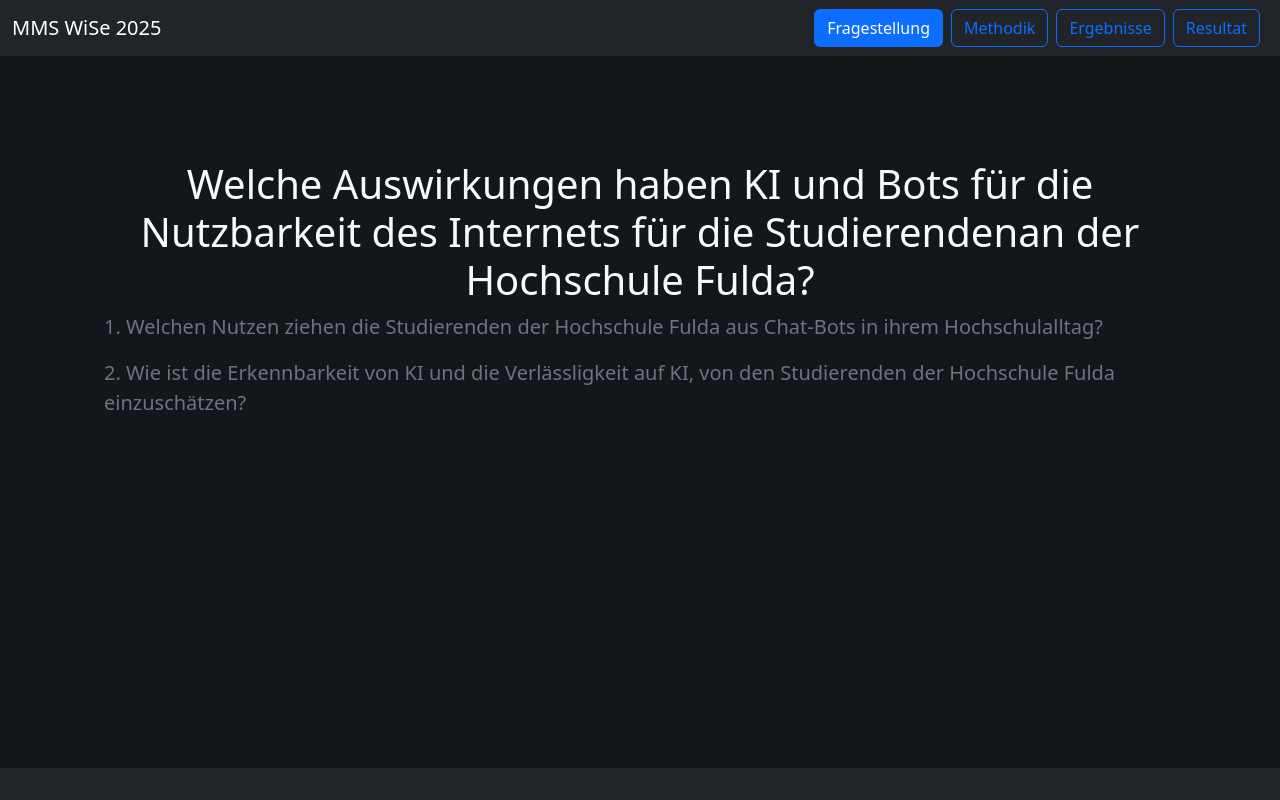
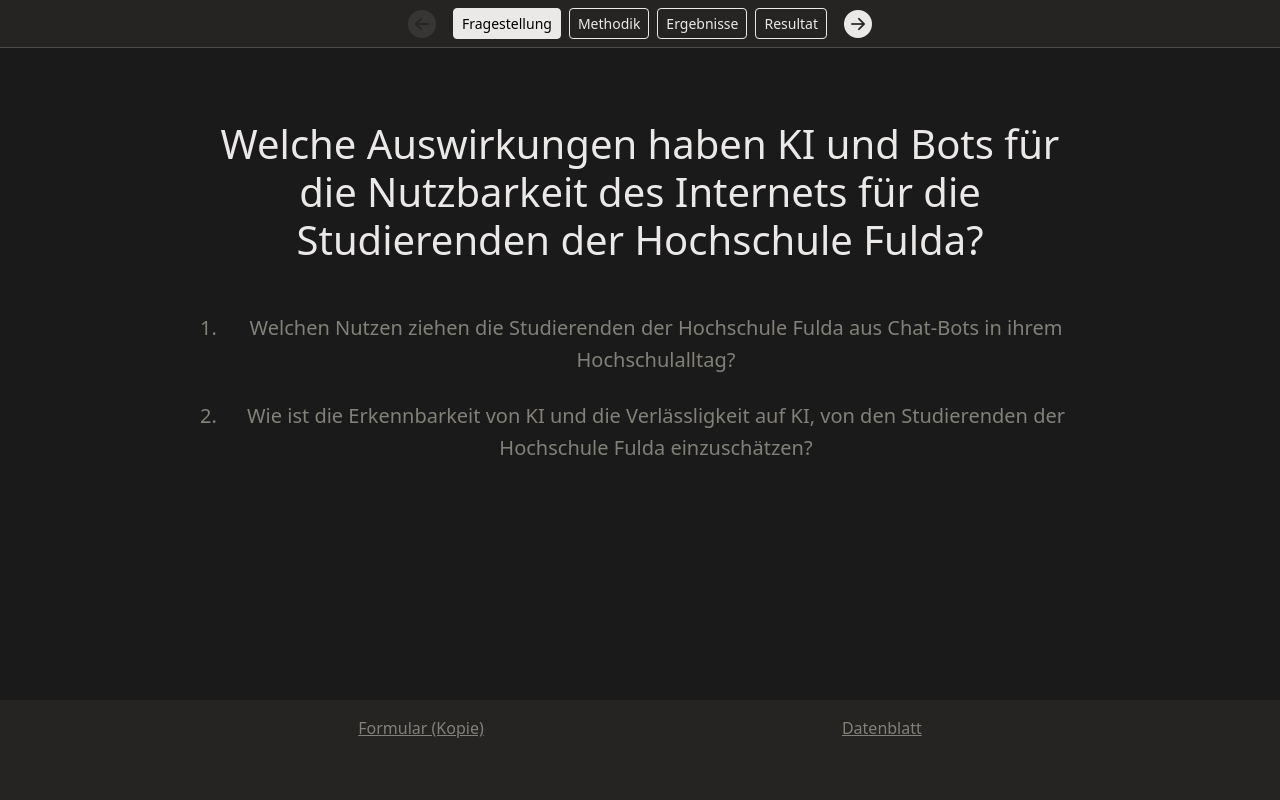
Before and after one commit to ItamiOfficial/mms, a website built with Vite: page index.html in a window 1280 px wide. Built offline with nearby package versions, Linux system fonts and the light colour scheme.

Commit message:
Added Some Pictures and also modified Methodik (aber der text ist glaube noch der falsche, nehmlich der ausem expose)

```diff
--- a/index.html
+++ b/index.html
@@ -9,28 +9,36 @@
 </head>
 
 <body>
-	<nav class="navbar navbar-expand-lg navbar-dark bg-dark mb-4">
-		<div class="container-fluid">
-			<a class="navbar-brand" href="#">MMS WiSe 2025</a>
-			<div class="d-flex" id="nav-container">
-				<a href="#" class="btn btn-outline-primary me-2 section-toggle"
-					data-target="section-fragestellung">Fragestellung</a>
-				<a href="#" class="btn btn-outline-primary me-2 section-toggle"
-					data-target="section-methodik">Methodik</a>
-				<a href="#" class="btn btn-outline-primary me-2 section-toggle"
-					data-target="section-ergebnisse">Ergebnisse</a>
-				<a href="#" class="btn btn-outline-primary me-2 section-toggle"
-					data-target="section-resultat">Resultat</a>
+	<nav class="navbar navbar-expand-lg  mb-4 sticky-top">
+
+			<div class="d-flex align-items-center mx-auto">
+				<button id="prev-btn" class="btn btn-link text-primary p-0 me-3">
+					<i class="bi bi-arrow-left-circle-fill fs-3"></i>
+				</button>
+
+				<div id="nav-container" class="d-flex">
+					<a href="#" class="btn btn-outline-primary btn-sm me-2 section-toggle" data-target="section-fragestellung">Fragestellung</a>
+					<a href="#" class="btn btn-outline-primary btn-sm me-2 section-toggle" data-target="section-methodik">Methodik</a>
+					<a href="#" class="btn btn-outline-primary btn-sm me-2 section-toggle" data-target="section-ergebnisse">Ergebnisse</a>
+					<a href="#" class="btn btn-outline-primary btn-sm section-toggle" data-target="section-resultat">Resultat</a>
+				</div>
+
+				<button id="next-btn" class="btn btn-link text-primary p-0 ms-3">
+					<i class="bi bi-arrow-right-circle-fill fs-3"></i>
+				</button>
 			</div>
+
+
 		</div>
 	</nav>
 
 	<div id="content">
+		<!-- Section: Fragestellung-->
 		<div id="section-fragestellung" class="content-section">
-			<main class="px-3 text-center text-light">
+			<main>
 				<h1> Welche Auswirkungen haben KI und
 					Bots für die Nutzbarkeit des Internets
-					für die Studierendenan der Hochschule Fulda?
+					für die Studierenden der Hochschule Fulda?
 				</h1>
 				<div class="lead">
     				<ol class="text-secondary">
@@ -48,22 +56,45 @@
 			</main>
 		</div>
 
-		<div id="section-methodik" class="content-section" style="display:none;">Methodik Inhalt...</div>
+		<!-- Section: Methodik-->
+		<div id="section-methodik" class="content-section" style="display:none;">
+			<main>
+				<h1>
+					Methodik
+				</h1>
+				<p>
+					Wir stützen uns auf die inhaltliche Analyse von bereits existierenden Studien.
+					Hierfür haben wir zum Thema passende Arbeiten ausgewählt und durchgearbeitet.
+					Im Anschluss führen wir eine Befragung mittels Online-Survey durch, um quantitative Daten zu erhalten.
+				</p>
+				<p>
+					Da die Zielgruppe unserer Studie die Studierenden der Hochschule Fulda sind, werden eben nur diese befragt.
+					Die Teilnehmer:innen geben ihr Alter, Geschlecht, ihren Fachbereich und ihr Fachsemester an; die Erhebung erfolgt anonym.
+					Der Fragebogen behandelt das Empfinden verschiedener Emotionen der Teilnehmer:innen im Netz und wie sich dieses seit der
+					breiten Verfügbarkeit von KI-Tools verändert hat.
+				</p>
+				<p>
+					Aufgrund der Distributionslogistik ist es nicht ausgeschlossen, dass Teilnehmer:innen mehrmals den Fragebogen einreichen.
+				</p>
+			</main>
+		</div>
+
+		<!-- Section: Ergebnisse-->
 		<div id="section-ergebnisse" class="content-section" style="display:none;">Ergebnisse Inhalt...</div>
+
+		<!-- Section: Resultat-->
 		<div id="section-resultat" class="content-section" style="display:none;">Resultat Inhalt...</div>
 	</div>
 
 
-	<footer class="footer fixed-bottom mt-auto bg-dark py-3">
-		<div class="container">
-			<span class="text-body-secondary">
-
-			</span>
+	<footer class="footer fixed-bottom mt-auto py-3">
+		<div class="">
+			<div class="d-flex justify-content-evenly align-items-baseline text-secondary">
+				<div><a class="text-reset" href="https://forms.gle/dPxbQRtEkoaMBhRC7"> Formular (Kopie)</a></div>
+				<div><a class="text-reset" href="https://docs.google.com/spreadsheets/d/1DTj0n54bbfVBOPzegcfuzZNaOBP8rov7QO9IBUpdaLY/edit?usp=sharing"> Datenblatt </a></div>
+			</div>
 		</div>
 	</footer>
-
-
-
 
 	<script type="module" src="/src/main.ts"></script>
 </body>
--- a/package.json
+++ b/package.json
@@ -15,6 +15,8 @@
   },
   "dependencies": {
     "bootstrap": "^5.3.8",
+    "bootstrap-icons": "^1.13.1",
+    "i": "^0.3.7",
     "p5": "^2.2.0",
     "sass": "^1.97.3"
   }
--- a/src/main.ts
+++ b/src/main.ts
@@ -1,36 +1,91 @@
 import { createGraph, mockData } from "./graph/graph";
+import 'bootstrap-icons/font/bootstrap-icons.css'
 import '../styling/custom.scss';
 
+let lastIndex = 0;
+
 const initNavigation = () => {
-    const toggleButtons = document.querySelectorAll<HTMLAnchorElement>('.section-toggle');
+    const toggleButtons = Array.from(document.querySelectorAll<HTMLAnchorElement>('.section-toggle'));
     const sections = document.querySelectorAll<HTMLElement>('.content-section');
+    const prevBtn = document.getElementById('prev-btn') as HTMLButtonElement;
+    const nextBtn = document.getElementById('next-btn') as HTMLButtonElement;
 
-    toggleButtons.forEach(button => {
+    // Eine Hilfsfunktion für den sauberen Wechsel
+    const switchSection = (targetId: string, newIndex: number) => {
+        sections.forEach(s => {
+            s.classList.remove('slide-in-right', 'slide-in-left');
+            s.style.display = 'none';
+        });
+
+        const target = document.getElementById(targetId);
+        if (target) {
+            const directionClass = newIndex >= lastIndex ? 'slide-in-right' : 'slide-in-left';
+
+            target.style.display = 'block';
+            // Wir nutzen einen winzigen Timeout (10ms), damit der Browser
+            // merkt, dass das Element jetzt da ist und die Animation startet.
+            setTimeout(() => {
+                target.classList.add(directionClass);
+            }, 10);
+
+            lastIndex = newIndex
+        }
+    };
+
+    toggleButtons.forEach((button, index) => {
         button.addEventListener('click', (e: MouseEvent) => {
-            // disable ahref default behaviour moving to '#'
             e.preventDefault();
-
             const targetId = button.getAttribute('data-target');
             if (!targetId) return;
 
-            // hide all sections
-            sections.forEach(section => {
-                section.style.display = 'none';
-            });
+            // Nutze die neue Animations-Funktion
+            switchSection(targetId, index);
 
-            // enable target section
-            const targetSection = document.getElementById(targetId);
-            if (targetSection) {
-                targetSection.style.display = 'block';
-            }
-
-            // Set active to current button
             toggleButtons.forEach(btn => btn.classList.remove('active'));
             button.classList.add('active');
+
+            updateArrowVisibility();
         });
     });
 
-    toggleButtons[0].click();
+    const navigate = (direction: number) => {
+        const currentIndex = toggleButtons.findIndex(btn => btn.classList.contains('active'));
+        const newIndex = currentIndex + direction;
+
+        if (newIndex >= 0 && newIndex < toggleButtons.length) {
+            toggleButtons[newIndex].click();
+
+            // WICHTIG: Wenn du Scrollen innerhalb von #content hast:
+            const content = document.getElementById('content');
+            content?.scrollTo({ top: 0, behavior: 'smooth' });
+        }
+    };
+
+    // ... Rest deiner updateArrowVisibility, prevBtn, nextBtn und keydown bleibt gleich ...
+
+    const updateArrowVisibility = () => {
+        const currentIndex = toggleButtons.findIndex(btn => btn.classList.contains('active'));
+        if (prevBtn) {
+            prevBtn.disabled = currentIndex === 0;
+            prevBtn.style.opacity = currentIndex === 0 ? '0.2' : '1';
+        }
+        if (nextBtn) {
+            nextBtn.disabled = currentIndex === toggleButtons.length - 1;
+            nextBtn.style.opacity = currentIndex === toggleButtons.length - 1 ? '0.2' : '1';
+        }
+    };
+
+    prevBtn?.addEventListener('click', () => navigate(-1));
+    nextBtn?.addEventListener('click', () => navigate(1));
+
+    document.addEventListener('keydown', (e: KeyboardEvent) => {
+        if (e.key === 'ArrowLeft') navigate(-1);
+        if (e.key === 'ArrowRight') navigate(1);
+    });
+
+    if (toggleButtons.length > 0) {
+        toggleButtons[0].click();
+    }
 };
 
 document.addEventListener('DOMContentLoaded', () => {
--- a/styling/custom.scss
+++ b/styling/custom.scss
@@ -1,19 +1,43 @@
 // Declare own Colors
 // $primary: #d1d1d1;
-// $secondary: #3b3a36;
-$body-bg: #13171b;
+$secondary: #81817a;
+$primary: #ebe8e8;
+$body-bg: #1b1a1a;
+$footer-header-bg: #252423;
 // $border-radius: 0.75rem;
 
 // Import Bootstrap
 @import "../node_modules/bootstrap/scss/bootstrap";
 
+
 // Create normal css#
+html, body {
+    height: 100%;
+    overflow: hidden;
+}
 
-.body {
-    background-color: $body-bg !important;
-    padding: 0;
-    margin: 0;
+body {
+    display: flex;
+    flex-direction: column;
 }
+
+p, ol li {
+    font-size: 1.25rem;
+    line-height: 1.6;
+}
+
+main {
+    max-width: 900px;
+    margin: 0 auto;
+}
+
+footer {
+    background-color: $footer-header-bg;
+    height: 100px;
+    z-index: 1030;
+}
+
+
 .graph-box {
     height: 300px;
     min-height: 300px;
@@ -22,21 +46,87 @@
 }
 
 // Content Stylings
-#content {
-    padding: 5rem;
+h1 {
+    text-align: center;
+    color: $primary;
+    padding-bottom: 40px;
 }
 
-// == Section: Fragestellung == \\
+
+p {
+    color: $secondary;
+    text-align: justify;
+    text-align-last: center;
+    margin-bottom: 1.5rem;
+}
+
+#content {
+    height: calc(100vh - 70px);
+    overflow-y: auto;
+    padding: 3rem 2rem;
+    overflow-x: hidden;
+}
+
+.content-section {
+    display: none;
+    opacity: 0;
+
+    &.slide-in-right {
+        display: block !important;
+        animation: slideFromRight 0.5s cubic-bezier(0.34, 1.36, 0.64, 1) forwards;
+    }
+
+    &.slide-in-left {
+        display: block !important;
+        animation: slideFromLeft 0.5s cubic-bezier(0.34, 1.36, 0.64, 1) forwards;
+    }
+}
+
+@keyframes slideFromRight {
+    from { opacity: 0; transform: translateX(-100px); }
+    to { opacity: 1; transform: translateX(0); }
+}
+
+@keyframes slideFromLeft {
+    from { opacity: 0; transform: translateX(100px); }
+    to { opacity: 1; transform: translateX(0); }
+}
+
 .lead {
     ol {
         display: inline-block;
-        text-align: left;
-        list-style-position: inside;
-        padding: 0;
+        text-align: left; // Die Liste in sich linksbündig, damit Zahlen untereinander stehen
 
         li {
-            margin-bottom: 1rem;
-            padding-left: 0.5rem;
+            color: $secondary;
+            margin-bottom: 1.5rem;
+            text-align: center;
         }
     }
 }
+
+.navbar {
+    border-bottom: 1px solid rgba($primary, 0.2);
+    background-color: $footer-header-bg;
+
+    .btn-link {
+        text-decoration: none;
+        line-height: 0;
+        transition: transform 0.2s ease;
+
+        &:hover:not(:disabled) {
+            transform: scale(1.2);
+        }
+
+        &:disabled {
+            color: $secondary !important;
+            opacity: 0.3;
+        }
+    }
+}
+
+footer {
+    background-color: $footer-header-bg;
+    height: 100px;
+    z-index: 1030;
+}
```
Also changed, not shown: public/images/ErgebnisseEinzeln/1.1.Häufigkeit_Nutzung_ChatBots.png (added), public/images/ErgebnisseEinzeln/1.3.Zeitersparnis_KI_Nutzung.png (added), public/images/ErgebnisseEinzeln/1.4.Nützlichkeit_KI_Hochschulalltag.png (added), public/images/ErgebnisseEinzeln/1.5.Große_Hilfe.png (added), public/images/ErgebnisseEinzeln/2.1.Quellen_Prüfen_Häufigkeit.png (added), public/images/ErgebnisseEinzeln/2.2.KI_Antworten_Korrektur.png (added), public/images/ErgebnisseEinzeln/2.3.Häufikeit_KI_Inhalte.png (added), public/images/ErgebnisseEinzeln/2.4.Makierung_KI_Inhalt.png (added), public/images/ErgebnisseEinzeln/2.5.Empfindung_KI_Inhalt.png (added), public/images/ErgebnisseEinzeln/2.6.Störend_Hochschulalltag.png (added), public/images/ErgebnisseEinzeln/2.7.Störend_Lebensalltag.png (added), public/images/ErgebnisseEinzeln/2.8.Gewollt_Videos_anschauen.png (added), public/images/ErgebnisseEinzeln/2.9.Menge_KI_generierter_Kontent.png (added), public/images/ErgebnisseEinzeln/3.0_KI_Kontent_anschauen.png (added), 1 other file.
